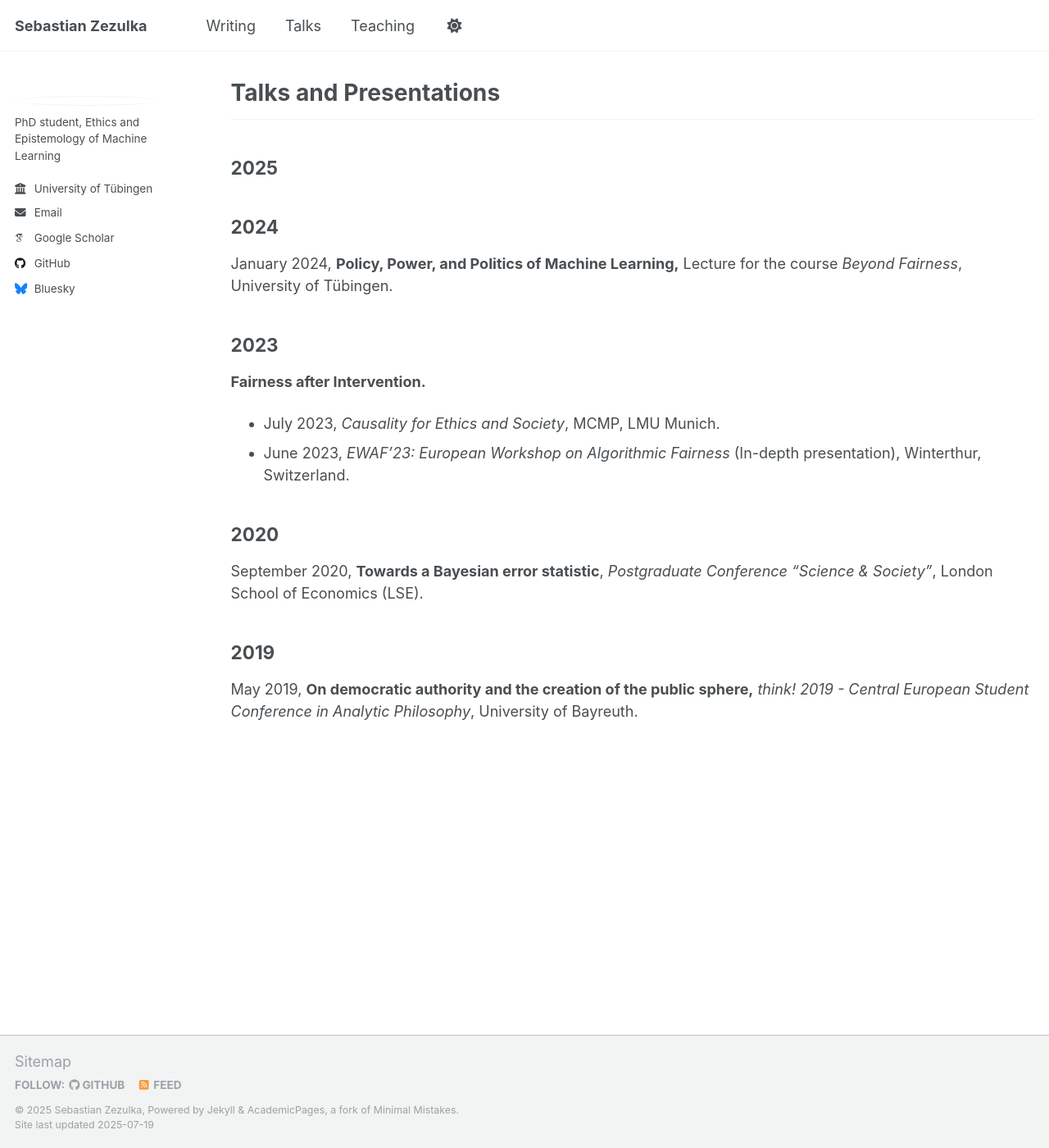
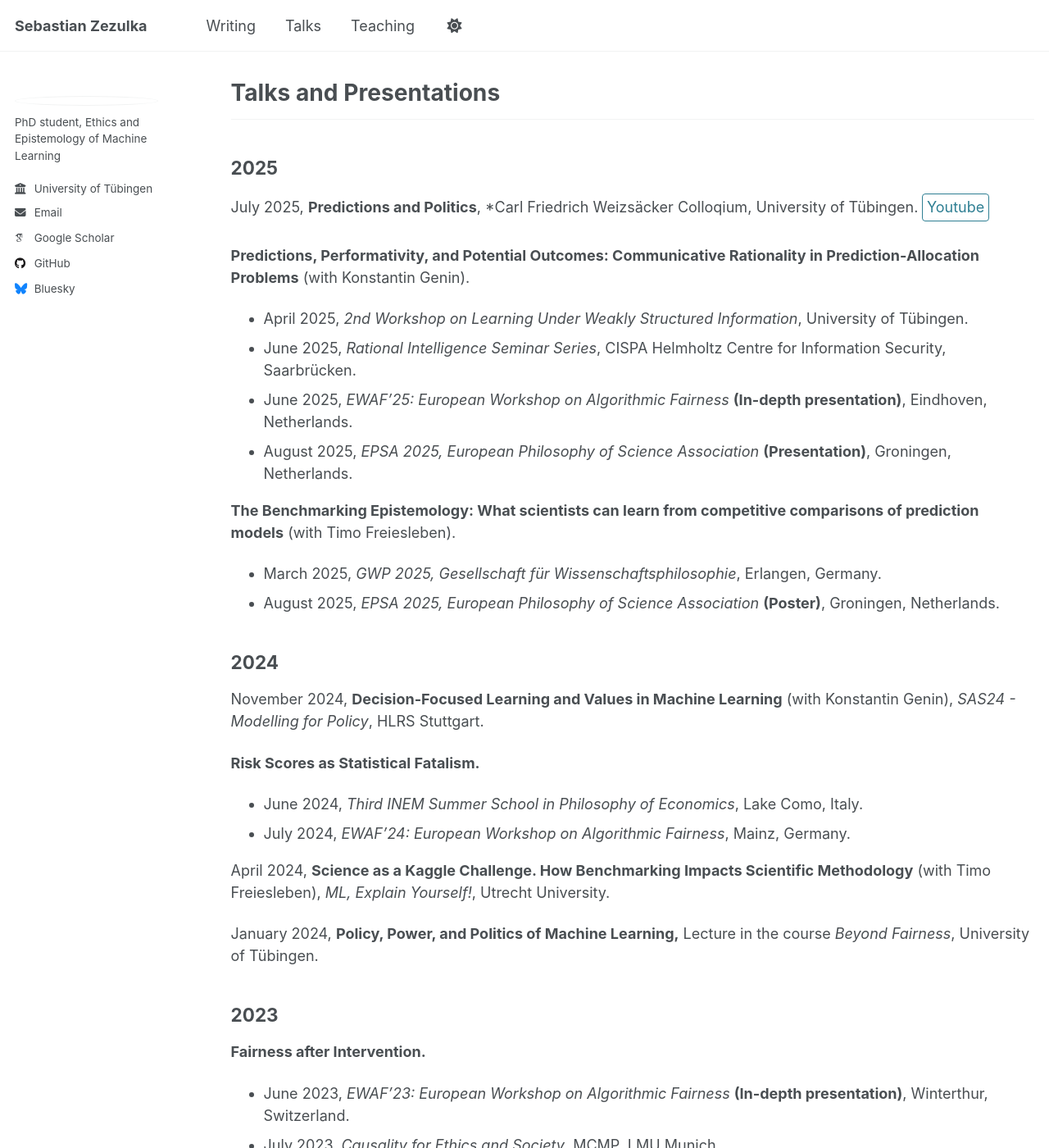
Before and after one commit to sezezulka/sezezulka.github.io, a Jekyll site: the page built from _pages/talks.md, in a window 1280 px wide and 1400 px high. Shown: the whole window at 82% size. Built offline with Jekyll 4.4.1, drawn with Linux system fonts in a browser that asks for light colours; some web fonts are replaced; a script that is not in the unit is left out.

Commit message:
Update Talks

```diff
--- a/_pages/talks.md
+++ b/_pages/talks.md
@@ -8,14 +8,33 @@ author_profile: true
 ---
 
 ## 2025
+July 2025, **Predictions and Politics**, *Carl Friedrich Weizsäcker Colloqium, University of Tübingen. [Youtube](https://www.youtube.com/watch?v=LtEwufTkpZw){: .btn--research}{:target="_blank"}
+
+**Predictions, Performativity, and Potential Outcomes: Communicative Rationality in Prediction-Allocation Problems** (with Konstantin Genin).
+- April 2025, *2nd Workshop on Learning Under Weakly Structured Information*, University of Tübingen.
+- June 2025, *Rational Intelligence Seminar Series*, CISPA Helmholtz Centre for Information Security, Saarbrücken.
+- June 2025, *EWAF'25: European Workshop on Algorithmic Fairness* **(In-depth presentation)**, Eindhoven, Netherlands.
+- August 2025, *EPSA 2025, European Philosophy of Science Association* **(Presentation)**, Groningen, Netherlands.
+
+**The Benchmarking Epistemology: What scientists can learn from competitive comparisons of prediction models** (with Timo Freiesleben).
+- March 2025, *GWP 2025, Gesellschaft für Wissenschaftsphilosophie*, Erlangen, Germany.
+- August 2025, *EPSA 2025, European Philosophy of Science Association* **(Poster)**, Groningen, Netherlands.
 
 ## 2024
-January 2024, **Policy, Power, and Politics of Machine Learning,** Lecture for the course *Beyond Fairness*, University of Tübingen.
+November 2024, **Decision-Focused Learning and Values in Machine Learning** (with Konstantin Genin), *SAS24 - Modelling for Policy*, HLRS Stuttgart.
+
+**Risk Scores as Statistical Fatalism.**
+- June 2024, *Third INEM Summer School in Philosophy of Economics*, Lake Como, Italy.
+- July 2024, *EWAF'24: European Workshop on Algorithmic Fairness*, Mainz, Germany.
+
+April 2024, **Science as a Kaggle Challenge. How Benchmarking Impacts Scientific Methodology** (with Timo Freiesleben), *ML, Explain Yourself!*, Utrecht University.
+
+January 2024, **Policy, Power, and Politics of Machine Learning,** Lecture in the course *Beyond Fairness*, University of Tübingen.
 
 ## 2023
 **Fairness after Intervention.**
+- June 2023, *EWAF’23: European Workshop on Algorithmic Fairness* **(In-depth presentation)**, Winterthur, Switzerland.
 - July 2023, *Causality for Ethics and Society*, MCMP, LMU Munich.
-- June 2023, *EWAF’23: European Workshop on Algorithmic Fairness* (In-depth presentation), Winterthur, Switzerland.
 
 ## 2020
 September 2020, **Towards a Bayesian error statistic**, *Postgraduate Conference “Science & Society”*, London School of Economics (LSE).
```
